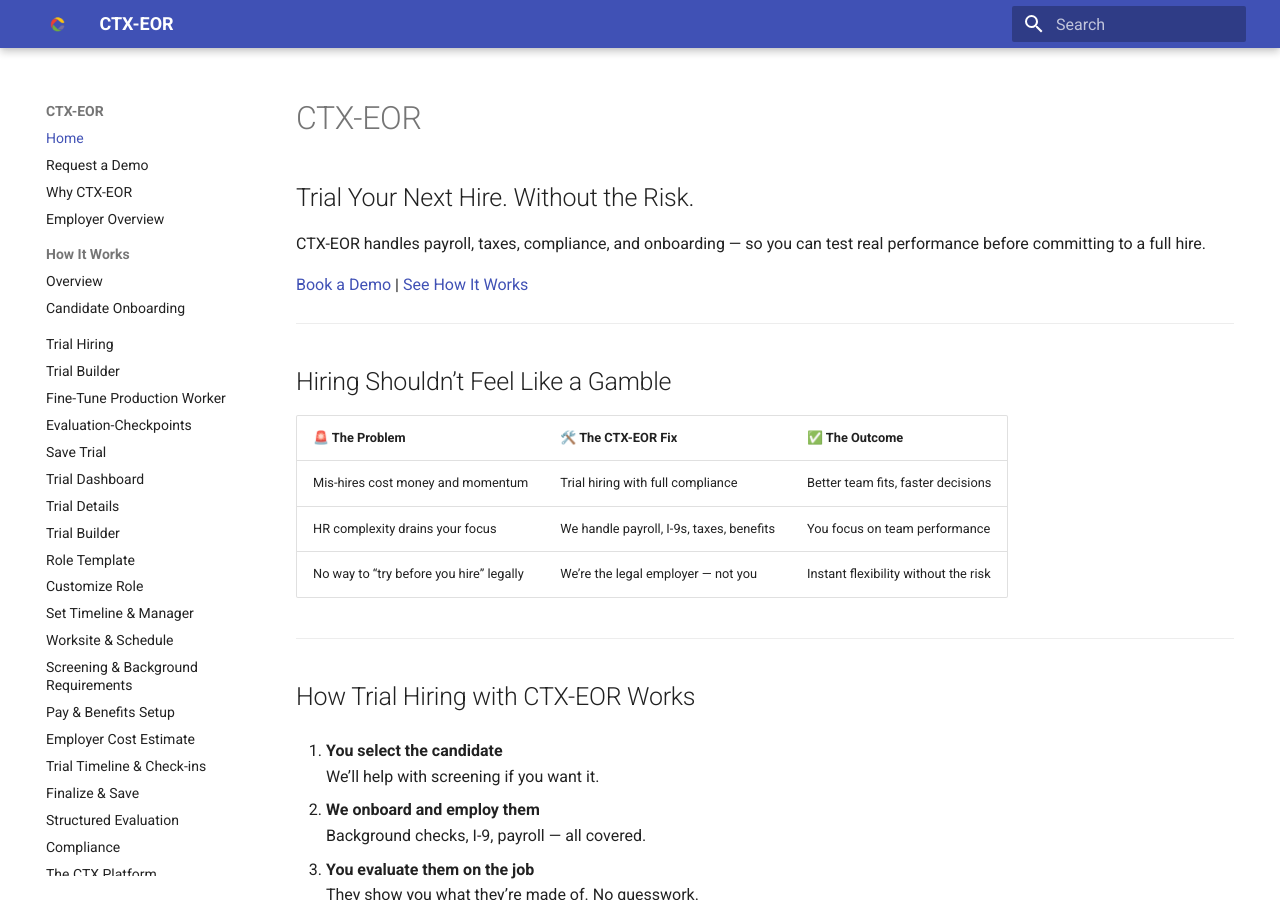
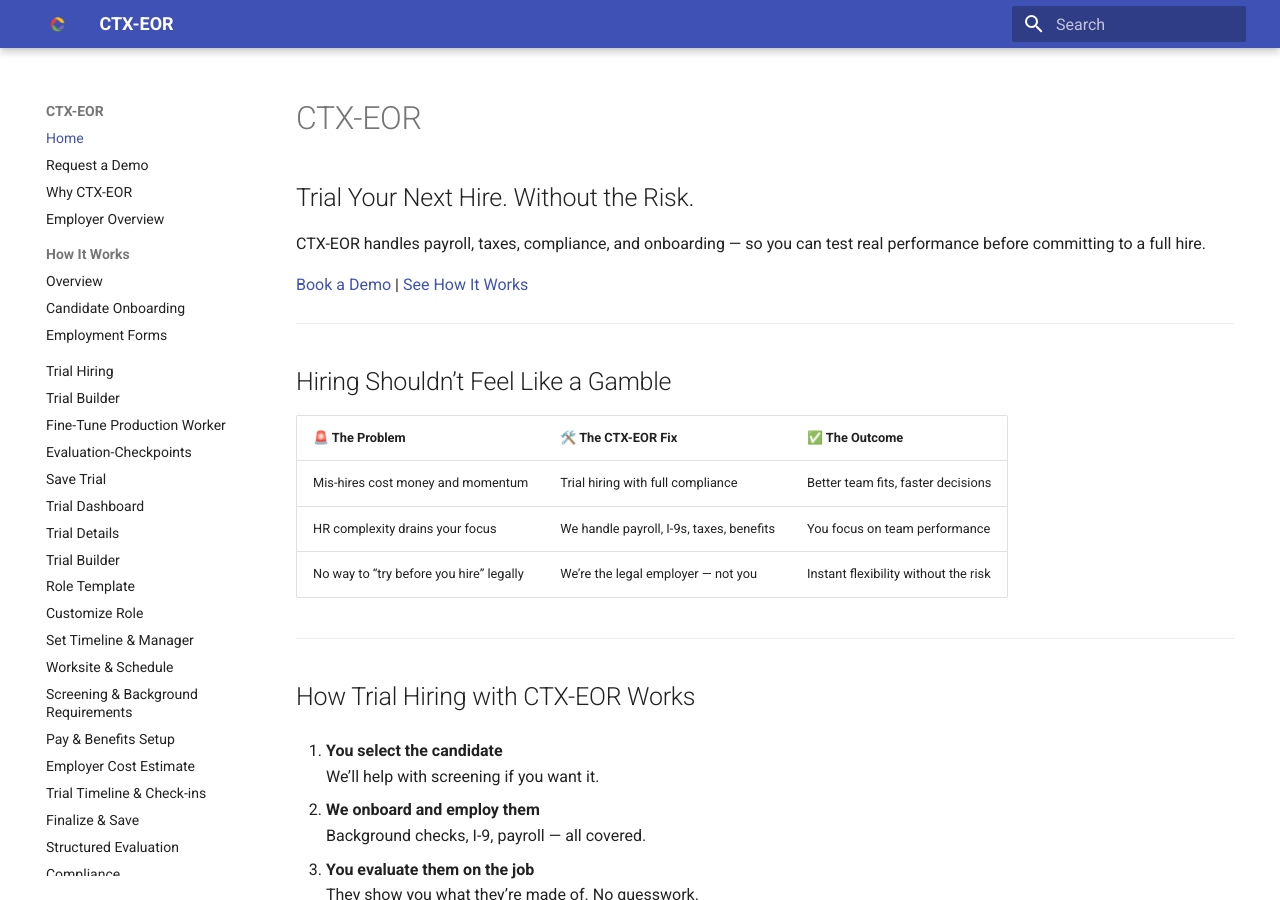
Before and after one commit to cirrusflyer275ds/ctx-eor-site, an MkDocs documentation site: the page built from docs/index.md, in a window 1280 px wide and 900 px high. Built offline with MkDocs 1.6.1 and Material for MkDocs 9.7.7, drawn with Linux system fonts in a browser that asks for light colours.

Commit message:
Update mkdocs.yml

```diff
--- a/mkdocs.yml
+++ b/mkdocs.yml
@@ -32,6 +32,7 @@ nav:
   - How It Works:
     - Overview: how-it-works.md
     - Candidate Onboarding: candidate-onboarding.md
+    - Employment Forms: onboarding-step-3-employment-forms.md
   - Trial Hiring: trial-hiring.md
   - Trial Builder: trial-builder.md
   - Fine-Tune Production Worker: fine-tune-production-worker.md
```
